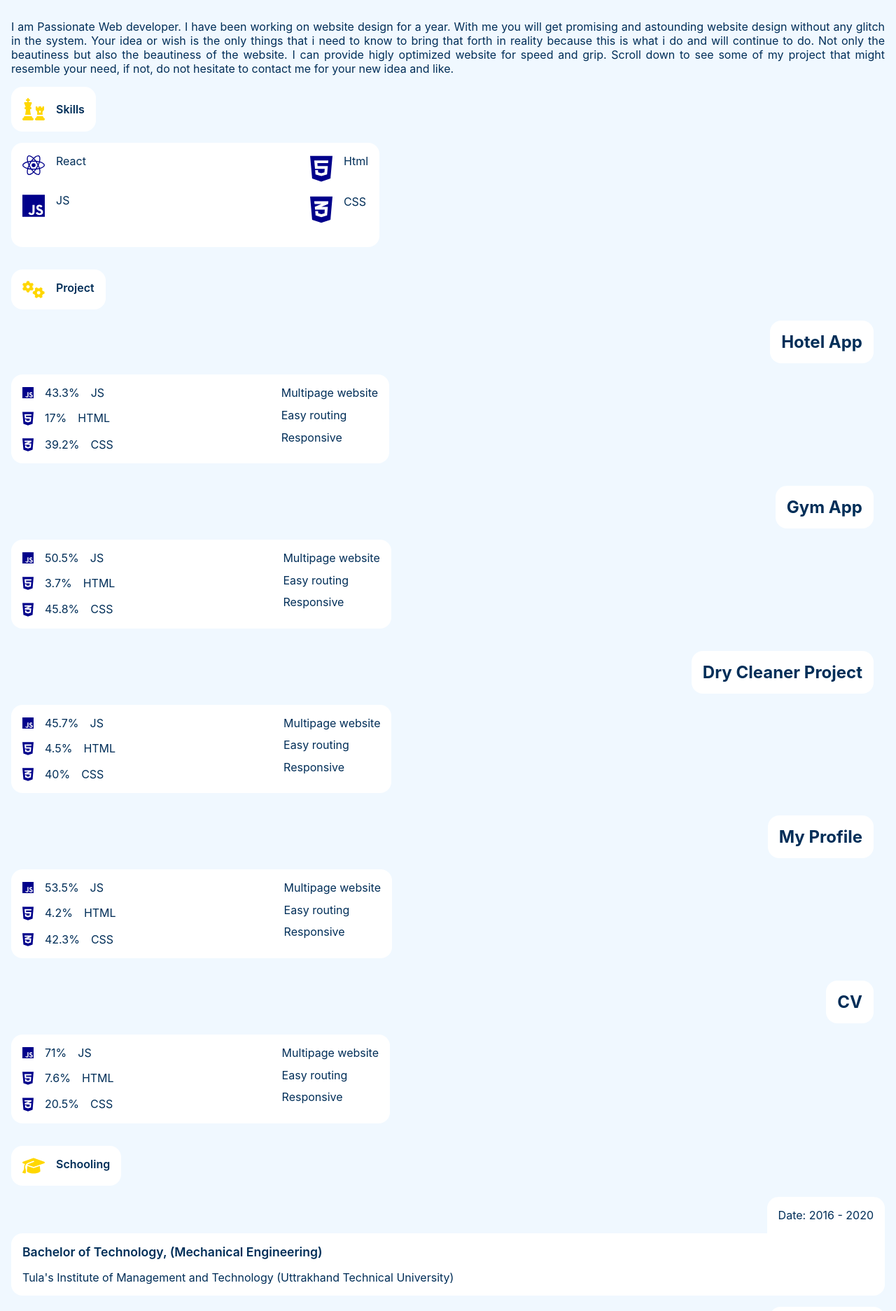
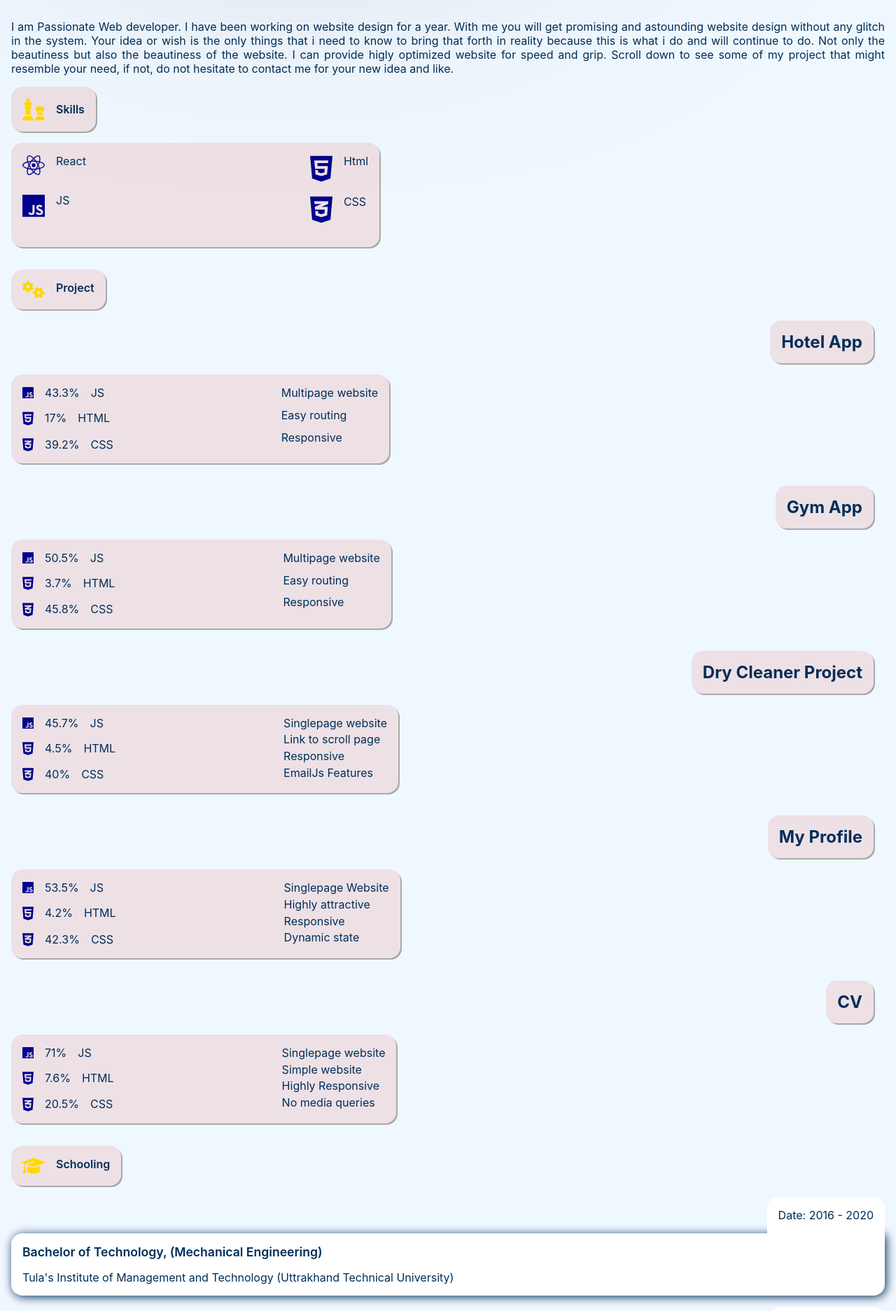
Before and after one commit to bhimray/CV, a React (Create React App) app in the folder bilen-cv/: page / in a window 1280 px wide. Shown: the part 321-2194 px from the top of the page at 70% size. Built offline with nearby package versions, Linux system fonts and the light colour scheme.

Commit message:
printed-doc

```diff
--- a/bilen-cv/src/App.css
+++ b/bilen-cv/src/App.css
@@ -45,3 +45,12 @@
 a{
   text-decoration: none;
 }
+
+.blur {
+  background-color: #260e0c4f;
+  position: absolute;
+  z-index: -9;
+  border-radius: 50%;
+  filter: blur(212px);
+  z-index: 1;
+}
--- a/bilen-cv/src/components/Head/Head.jsx
+++ b/bilen-cv/src/components/Head/Head.jsx
@@ -3,8 +3,9 @@ import './head.css'
 const Head = () => {
   return (
     <div className='head-wrapper'>
-        <h1 syle={{}}>Bimlendra Ray</h1>
-        <h3>Frontend Web Developer</h3>
+      <h1 syle={{}}>Bimlendra Ray</h1>
+      <h3>Frontend Web Developer</h3>
+      <div className='blur head-blur-size'></div>
     </div>
   )
 }
--- a/bilen-cv/src/components/Head/head.css
+++ b/bilen-cv/src/components/Head/head.css
@@ -5,3 +5,7 @@
     gap:1rem;
     padding-bottom: 1rem;
 }
+.head-blur-size {
+    width: 51rem;
+    height: 50rem;
+}
--- a/bilen-cv/src/components/Links/Links.css
+++ b/bilen-cv/src/components/Links/Links.css
@@ -8,11 +8,12 @@
     padding-bottom: 1.5rem;
     gap:1rem;
     width: fit-content;
-    background-color: white;
+    background-color: #df92923b;
     padding: 1rem;
     border-radius: 1rem;
     margin-bottom: 1rem;
     font-weight: 600;
+    box-shadow: 2px 2px darkgrey;
 }
 .website-icon-link{
     display: flex;
@@ -32,6 +33,9 @@
     background-color: white;
     padding:1rem;
     border-radius: 1rem;
+    box-shadow: 2px 2px darkgrey;
+    background-color: #df92923b;
+
 }
 .left, .right{
     display: grid;
--- a/bilen-cv/src/components/Project/Project.jsx
+++ b/bilen-cv/src/components/Project/Project.jsx
@@ -94,9 +94,10 @@ const Project = () => {
             </div>
           </div>
           <div className='project-features'>
-            <div className="features-list">Multipage website</div>
-            <div className="features-list">Easy routing</div>
+            <div className="features-list">Singlepage website</div>
+            <div className="features-list">Link to scroll page</div>
             <div className="features-list">Responsive</div>
+            <div className='features-list'>EmailJs Features</div>
           </div>
         </div>
       </div>
@@ -123,9 +124,10 @@ const Project = () => {
             </div>
           </div>
           <div className='project-features'>
-            <div className="features-list">Multipage website</div>
-            <div className="features-list">Easy routing</div>
+            <div className="features-list">Singlepage Website</div>
+            <div className="features-list">Highly attractive</div>
             <div className="features-list">Responsive</div>
+            <div className='features-list'>Dynamic state</div>
           </div>
         </div>
       </div>
@@ -152,9 +154,10 @@ const Project = () => {
             </div>
           </div>
           <div className='project-features'>
-            <div className="features-list">Multipage website</div>
-            <div className="features-list">Easy routing</div>
-            <div className="features-list">Responsive</div>
+            <div className="features-list">Singlepage website</div>
+            <div className="features-list">Simple website</div>
+            <div className="features-list">Highly Responsive</div>
+            <div className='features-list'>No media queries</div>
           </div>
         </div>
       </div>
--- a/bilen-cv/src/components/Schooling/Schooling.css
+++ b/bilen-cv/src/components/Schooling/Schooling.css
@@ -22,6 +22,8 @@
     background-color: white;
     padding:1rem;
     border-radius: 1rem;
+    box-shadow: 2px 2px darkgrey;
+    background-color: #df92923b;
 }
 .study-date-wrapper{
     display: flex;
@@ -42,6 +44,7 @@
     padding:1rem;
     border-radius: 1rem 0rem 1rem 1rem;
     gap:1rem;
+    box-shadow: 2px 2px 14px;
 }
 .study-level{
     display: flex;
--- a/bilen-cv/src/components/Skill/Skill.css
+++ b/bilen-cv/src/components/Skill/Skill.css
@@ -16,6 +16,8 @@
     border-radius: 1rem;
     gap:1rem;
     font-weight: 600;
+    box-shadow: 2px 2px darkgrey;
+    background-color: #df92923b;
 }
 .projects-wrapper{
     display: grid;
@@ -38,6 +40,8 @@
     background-color: white;
     border-radius: 1rem;
     padding: 1rem;
+    box-shadow: 2px 2px darkgrey;
+    background-color: #df92923b;
 }
 .project-detail-wrapper {
     display: flex;
@@ -47,6 +51,8 @@
     gap: 15rem;
     padding: 1rem;
     border-radius: 1rem;
+    box-shadow: 2px 2px darkgrey;
+    background-color: #df92923b;
 }
 .project-icon{
     width:2rem;
```
